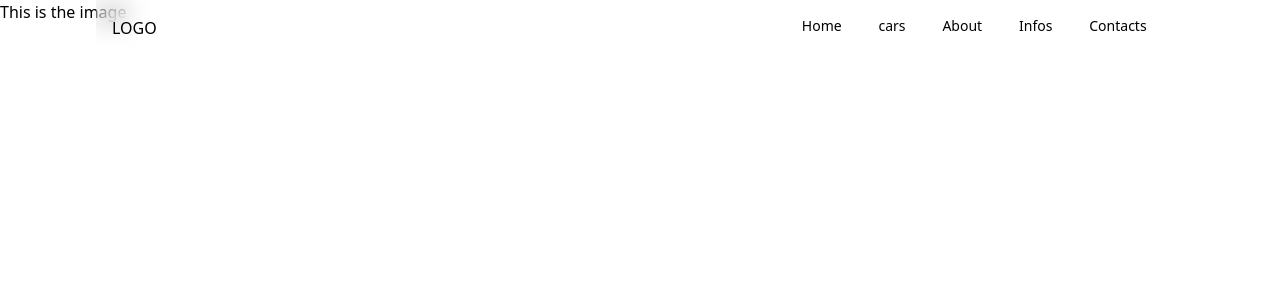
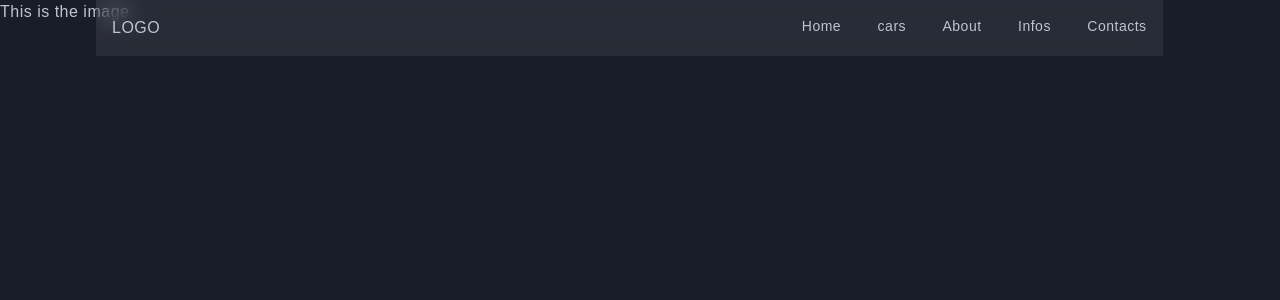
Before and after one commit to joel-kalema/luxury-cars, a Next.js app: page / in a window 1280 px wide. Shown: the top 300 px of the page. Built offline with nearby package versions, Linux system fonts and the light colour scheme.

Commit message:
add the header style

```diff
--- a/styles/globals.css
+++ b/styles/globals.css
@@ -1,3 +1,19 @@
 @import "~tailwindcss/base";
 @import "~tailwindcss/components";
 @import "~tailwindcss/utilities";
+
+
+body {
+    background-color: #191d28;
+    color: #c0c4d0;
+    font-family: 'Poppins', sans-serif;
+    letter-spacing: .5px
+}
+
+.home_page {
+    width: 100%;
+    height: 100vh;
+    background-image: url("/bgi.jpg");
+    background-size: cover;
+    background-repeat: no-repeat;
+}
```
